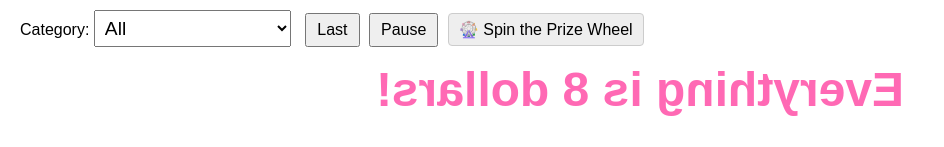
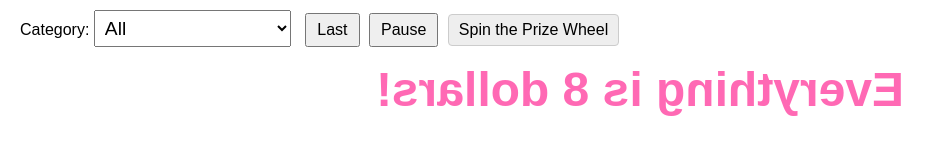
Before and after one commit to charmedbyk/charmedbyk-slideshow, a plain HTML site: page docs/index.html in a window 1280 px wide. Shown: the top 147 px of the page, without its empty margins (0-944 px from the left). Drawn offline with Linux system fonts and the light colour scheme.

Commit message:
Update index.html

```diff
--- a/docs/index.html
+++ b/docs/index.html
@@ -96,7 +96,7 @@
     <div class="buttons">
       <button onclick="prevSlide()">Last</button>
       <button onclick="togglePlayPause()" id="playPauseBtn">Pause</button>
-      <a href="./wheel/wheel.html" class="btn">🎡 Spin the Prize Wheel</a>
+      <a href="./wheel/wheel.html" class="btn">Spin the Prize Wheel</a>
     </div>
   </div>
 
```
